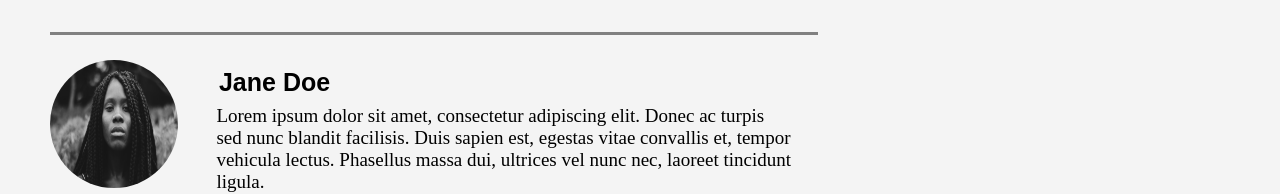
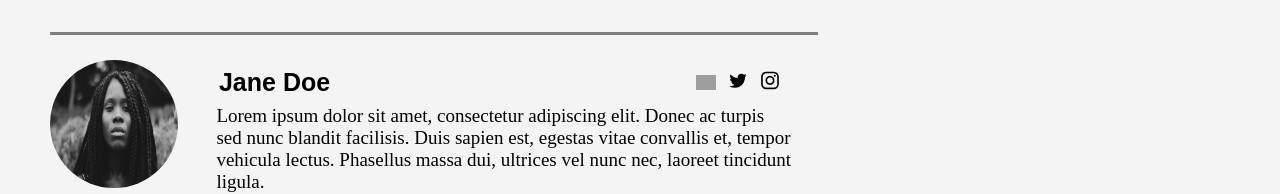
Before and after one commit to taihelsel/open-source-forum, a React (Create React App) app: page /posts/test in a window 1280 px wide. Shown: the part 1671-1865 px from the top of the page. Built offline with nearby package versions, Linux system fonts and the light colour scheme; grey boxes are pictures that could not be loaded.

Commit message:
added social images to author about

```diff
--- a/src/App.css
+++ b/src/App.css
@@ -448,6 +448,25 @@ html,body,.App{
     font-size:25px;
     font-family: "Railway", sans-serif;
 }
+.author-social{
+    display:inline-block;
+    margin:0;
+    padding:0;
+    list-style:none;
+    position: absolute;
+    right:3vw;
+    top: 35px;
+
+}
+.author-social li{
+    display:inline-block;
+    width:1.25em;
+    margin-left:12px;
+}
+.author-social li img{
+    width:100%;
+    height:100%;
+}
 .author-about{
     width:75%;
     display:inline-block;
--- a/src/components/SinglePost/Body/AuthorAbout.js
+++ b/src/components/SinglePost/Body/AuthorAbout.js
@@ -6,6 +6,11 @@ class AuthorAbout extends Component {
         <div id="about-author">
           <img className="author-headshot" src={require("../../.././media/images/stockphotos/headshot.jpg")}/>
           <h1 className="author-name">Jane Doe</h1>
+          <ul className="author-social">
+          <li><img src={require("../../.././media/images/icons/facebook-icon.png")} /></li>
+          <li><img src={require("../../.././media/images/icons/twitter-icon.png")} /></li>
+          <li><img src={require("../../.././media/images/icons/instagram-icon.png")} /></li>
+          </ul>
           <p className="author-about">Lorem ipsum dolor sit amet, consectetur adipiscing elit. Donec ac turpis sed nunc blandit facilisis. Duis sapien est, egestas vitae convallis et, tempor vehicula lectus. Phasellus massa dui, ultrices vel nunc nec, laoreet tincidunt ligula.</p>
 
         </div>
```
